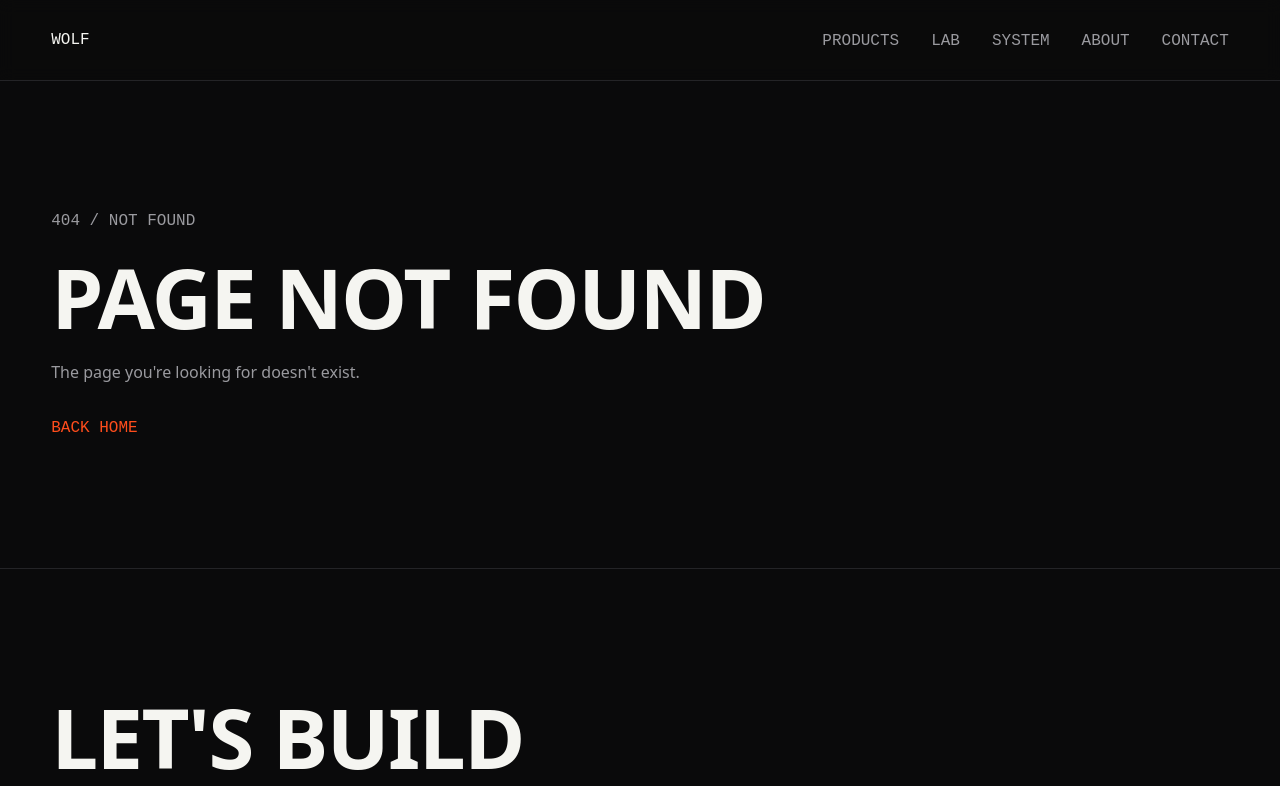
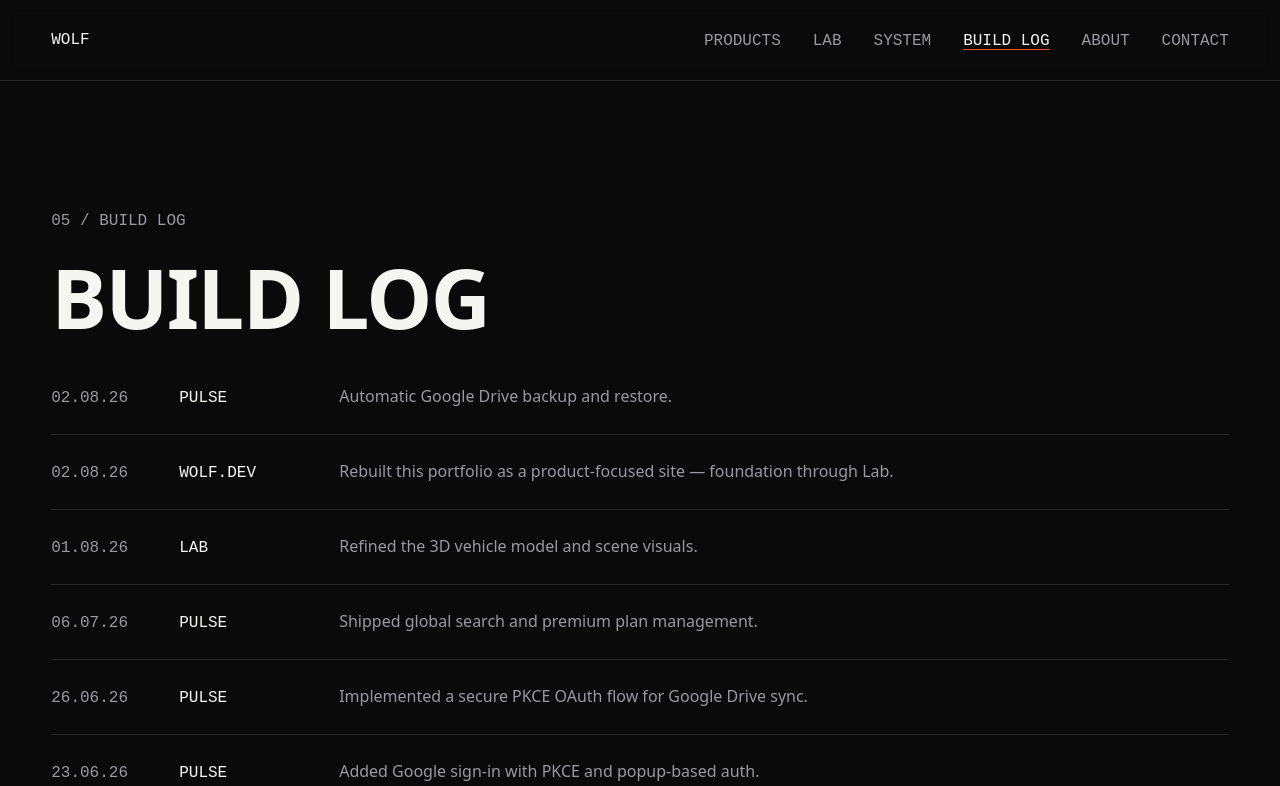
Before and after one commit to wolfAC/wolf-portfolio, a React (Vite) app: page /build-log in a window 1280 px wide. Shown: the top 786 px of the page. Built offline with nearby package versions, Linux system fonts and the light colour scheme.

Commit message:
Add Phase 8: Build Log
New /build-log page and nav item, listing real dated progress
entries verified against this repo's own git history and pulse-app's
actual commit history -- no fabricated entries for products without
accessible history.

```diff
--- /dev/null
+++ b/src/data/build-log.ts
@@ -0,0 +1,40 @@
+export interface BuildLogEntry {
+  /** ISO 'YYYY-MM-DD' — sortable/unambiguous, formatted for display at render time. */
+  date: string
+  project: string
+  description: string
+}
+
+export const buildLog: BuildLogEntry[] = [
+  {
+    date: '2026-08-02',
+    project: 'PULSE',
+    description: 'Automatic Google Drive backup and restore.',
+  },
+  {
+    date: '2026-08-02',
+    project: 'WOLF.DEV',
+    description:
+      'Rebuilt this portfolio as a product-focused site — foundation through Lab.',
+  },
+  {
+    date: '2026-08-01',
+    project: 'LAB',
+    description: 'Refined the 3D vehicle model and scene visuals.',
+  },
+  {
+    date: '2026-07-06',
+    project: 'PULSE',
+    description: 'Shipped global search and premium plan management.',
+  },
+  {
+    date: '2026-06-26',
+    project: 'PULSE',
+    description: 'Implemented a secure PKCE OAuth flow for Google Drive sync.',
+  },
+  {
+    date: '2026-06-23',
+    project: 'PULSE',
+    description: 'Added Google sign-in with PKCE and popup-based auth.',
+  },
+]
--- a/src/data/site.ts
+++ b/src/data/site.ts
@@ -17,6 +17,7 @@
   { label: 'PRODUCTS', to: '/products', homeHash: '#products' },
   { label: 'LAB', to: '/lab' },
   { label: 'SYSTEM', to: '/system' },
+  { label: 'BUILD LOG', to: '/build-log' },
   { label: 'ABOUT', to: '/about' },
   { label: 'CONTACT', to: '/contact' },
 ]
--- /dev/null
+++ b/src/pages/BuildLogPage.tsx
@@ -0,0 +1,39 @@
+import { Container } from '../components/layout/Container'
+import { Display, Meta, Body } from '../components/typography'
+import { buildLog } from '../data/build-log'
+
+function formatDate(iso: string) {
+  const [year, month, day] = iso.split('-')
+  return `${day}.${month}.${year.slice(2)}`
+}
+
+export function BuildLogPage() {
+  return (
+    <article className="py-section-y">
+      <Container>
+        <Meta as="p" className="mb-6">
+          05 / BUILD LOG
+        </Meta>
+
+        <Display as="h1">BUILD LOG</Display>
+
+        <ol className="mt-12">
+          {buildLog.map((entry, index) => (
+            <li
+              key={`${entry.date}-${index}`}
+              className="flex flex-col gap-2 border-t border-border py-6 first:border-t-0 first:pt-0 sm:flex-row sm:items-baseline sm:gap-8"
+            >
+              <Meta as="span" className="sm:w-24 sm:flex-none">
+                {formatDate(entry.date)}
+              </Meta>
+              <Meta as="span" className="text-fg sm:w-32 sm:flex-none">
+                {entry.project}
+              </Meta>
+              <Body className="sm:flex-1">{entry.description}</Body>
+            </li>
+          ))}
+        </ol>
+      </Container>
+    </article>
+  )
+}
--- a/src/router/routes.tsx
+++ b/src/router/routes.tsx
@@ -34,6 +34,9 @@
 const LabDetailPage = lazy(() =>
   import('../pages/LabDetailPage').then((m) => ({ default: m.LabDetailPage })),
 )
+const BuildLogPage = lazy(() =>
+  import('../pages/BuildLogPage').then((m) => ({ default: m.BuildLogPage })),
+)
 const NotFoundPage = lazy(() =>
   import('../pages/stubs/NotFoundPage').then((m) => ({ default: m.NotFoundPage })),
 )
@@ -51,6 +54,7 @@
         <Route path="lab" element={<LabIndexPage />} />
         <Route path="lab/:slug" element={<LabDetailPage />} />
         <Route path="system" element={<SystemPage />} />
+        <Route path="build-log" element={<BuildLogPage />} />
         <Route path="about" element={<StubPage index="06" title="ABOUT" />} />
         <Route path="contact" element={<StubPage index="07" title="CONTACT" />} />
         <Route path="*" element={<NotFoundPage />} />
```
